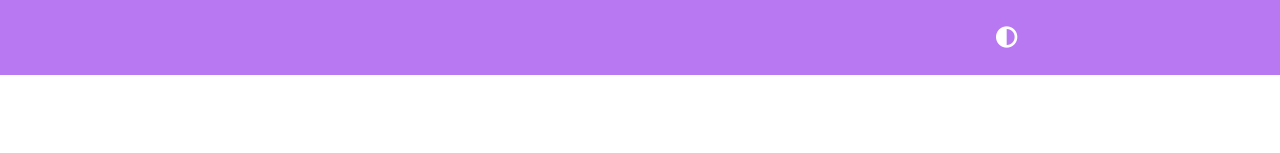
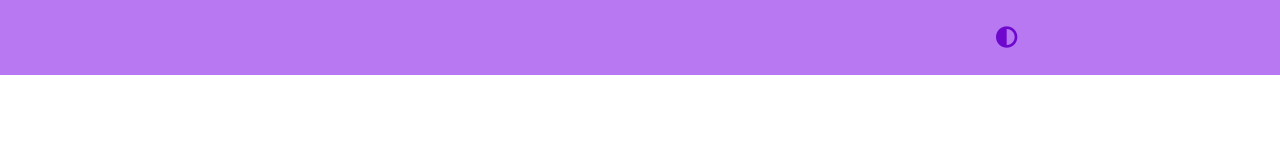
Before and after one commit to Qsen02/Dashboard-app, a React (Vite) app in the folder client/: page /registration in a window 1280 px wide. In both pictures the pointer is over the icon 1006 px from the left and 37 px from the top of the page. Shown: the top 153 px of the page. Built offline with nearby package versions, Linux system fonts and the light colour scheme.

Commit message:
Implemented hover on header links

```diff
--- a/client/src/components/header/HeaderStyles.module.css
+++ b/client/src/components/header/HeaderStyles.module.css
@@ -38,10 +38,23 @@
 .wrapper i {
 	font-size: 16pt;
 	cursor: pointer;
+	transition: all 0.3s ease-in-out;
+}
+
+.wrapper i:hover {
+	color: rgba(110, 8, 205, 1);
 }
 
 .wrapper p {
 	font-size: 16pt;
+}
+
+.wrapper li a{
+	transition: all 0.3s ease-in-out;
+}
+
+.wrapper li a:hover {
+	color: rgba(110, 8, 205, 1);
 }
 
 @media (max-width: 1000px) {
```
